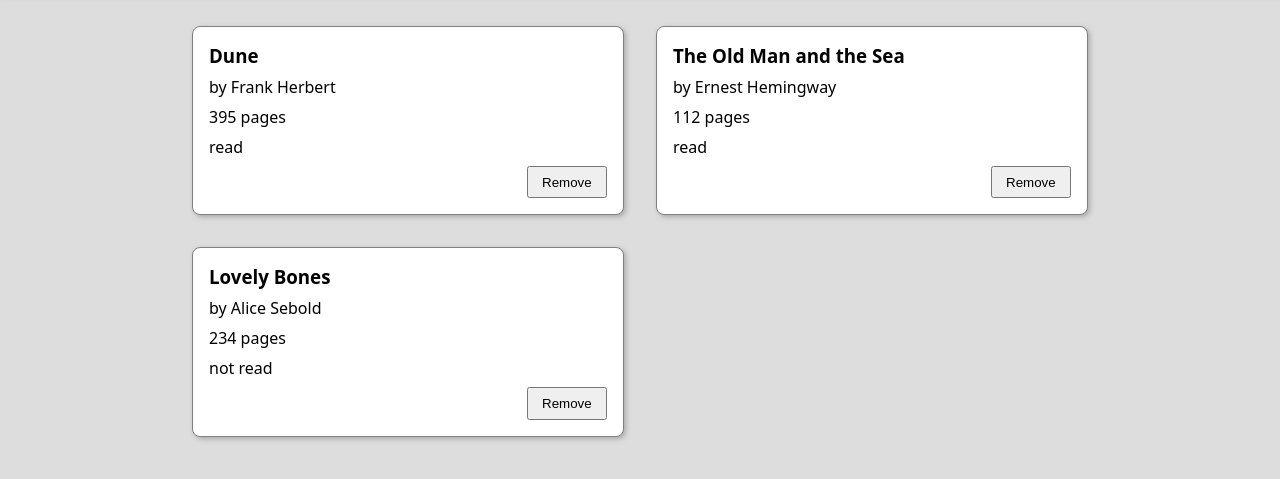
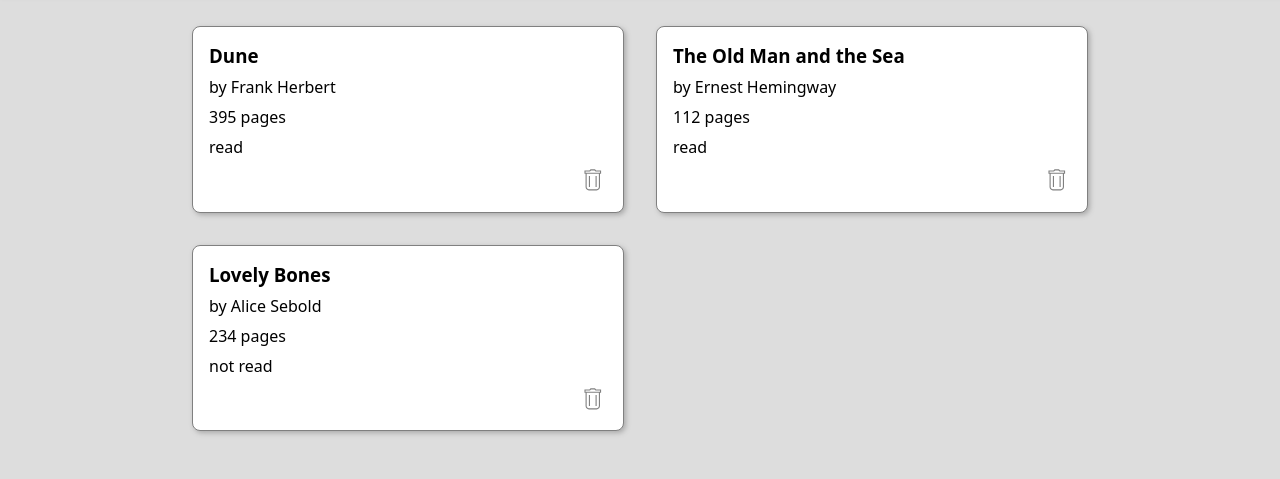
Before and after one commit to kgpolte/my-library, a website: page index.html in a window 1280 px wide. Shown: the part 71-550 px from the top of the page. Drawn offline with Linux system fonts and the light colour scheme.

Commit message:
Change remove button to icon

```diff
--- a/index.html
+++ b/index.html
@@ -10,20 +10,29 @@
 <body>
   <div class="header">
     <div class="logo">
-      <svg xmlns="http://www.w3.org/2000/svg" width="2em" height="2em" viewBox="0 0 24 24">
+      <!-- Books logo by Austin Andrew on Pictogrammers
+        https://pictogrammers.com/library/mdil/icon/book-multiple/ -->
+      <svg
+        xmlns="http://www.w3.org/2000/svg"
+        width="2em"
+        height="2em"
+        viewBox="0 0 24 24"
+      >
         <path d="M8,3H17C18.66,3 20,4.34 20,6V19C20,20.66 18.66,22 17,22H8C6.34,22 5,20.66 5,19V6C5,4.34 6.34,3 8,3M8,4C6.9,4 6,4.9 6,6V19C6,20.1 6.9,21 8,21H17C18.1,21 19,20.1 19,19V6C19,4.9 18.1,4 17,4H14V10.7L11,8.6L8,10.7V4M13,4H9V8.78L11,7.38L13,8.78V4M8,24C5.24,24 3,21.76 3,19V7H4V19C4,21.21 5.79,23 8,23H16V24H8Z" />
       </svg>
       <h2>My Library</h2>
     </div>
     <button id="add" type="button">
       Add a Book
+      <!-- Plus icon by Google on Pictogrammers
+        https://pictogrammers.com/library/mdi/icon/plus-box/ -->
       <svg
         xmlns="http://www.w3.org/2000/svg"
         width="2em"
         height="2em"
         viewBox="0 0 24 24"
-        role="graphics-symbol"
-        aria-label="Add a book">
+        aria-label="Add a book"
+      >
         <path d="M17,13H13V17H11V13H7V11H11V7H13V11H17M19,3H5C3.89,3 3,3.89 3,5V19A2,2 0 0,0 5,21H19A2,2 0 0,0 21,19V5C21,3.89 20.1,3 19,3Z" />
       </svg>
     </button>
--- a/library.js
+++ b/library.js
@@ -9,13 +9,36 @@ function Book(title, author, pages, read) {
 
 function removeBook(card) {
   myLibrary.splice(card.getAttribute("data-index"), 1);
-  console.log(myLibrary);
   card.remove();
 }
 
 function addBookToLibrary(title, author, pages, read) {
   const book = new Book(title, author, pages, read);
   myLibrary.push(book);
+}
+
+function renderTrashIcon(element) {
+  const iconSvg = document.createElementNS("http://www.w3.org/2000/svg", "svg");
+  const iconPath = document.createElementNS(
+    "http://www.w3.org/2000/svg",
+    "path"
+  );
+
+  iconSvg.setAttribute("fill", "gray");
+  iconSvg.setAttribute("viewBox", "0 0 24 24");
+  iconSvg.setAttribute("stroke", "none");
+  iconSvg.setAttribute("height", "2em");
+  iconSvg.setAttribute("width", "2em");
+  iconSvg.classList.add("icon");
+
+  iconPath.setAttribute(
+    "d",
+    "M18,19C18,20.66 16.66,22 15,22H8C6.34,22 5,20.66 5,19V7H4V4H8.5L9.5,3H13.5L14.5,4H19V7H18V19M6,7V19C6,20.1 6.9,21 8,21H15C16.1,21 17,20.1 17,19V7H6M18,6V5H14L13,4H10L9,5H5V6H18M8,9H9V19H8V9M14,9H15V19H14V9Z"
+  );
+
+  iconSvg.appendChild(iconPath);
+
+  return element.appendChild(iconSvg);
 }
 
 function addCard(book) {
@@ -41,12 +64,14 @@ function addCard(book) {
   read.textContent = `${book.read ? "read" : "not read"}`;
   card.appendChild(read);
 
-  const remove = document.createElement("button");
-  remove.setAttribute("type", "button");
-  remove.classList.add("remove-button");
-  remove.textContent = "Remove";
-  remove.addEventListener("click", e => removeBook(e.target.parentElement));
-  card.appendChild(remove);
+  const removeButton = document.createElement("button");
+  removeButton.setAttribute("type", "button");
+  removeButton.classList.add("remove-button");
+  renderTrashIcon(removeButton);
+  removeButton.addEventListener("click", () =>
+    removeBook(removeButton.parentElement)
+  );
+  card.appendChild(removeButton);
 
   bookDisplay.appendChild(card);
 }
@@ -66,11 +91,11 @@ document.getElementById("add").addEventListener("click", () => {
   document.querySelector("input").focus();
 });
 
-document.addEventListener("keydown", e => {
+document.addEventListener("keydown", (e) => {
   if (e.key === "Escape") {
     hideForm();
   }
-})
+});
 
 document.getElementById("cancel").addEventListener("click", () => {
   hideForm();
--- a/style.css
+++ b/style.css
@@ -89,7 +89,18 @@ body {
 
 .remove-button {
   justify-self: end;
-  padding: 0.5em 1em;
+  border: none;
+  background: none;
+}
+
+.remove-button > svg {
+  fill: gray;
+  transition: fill 200ms;
+}
+.remove-button > svg:hover {
+  fill: black;
+  transition: fill 200ms;
+  filter: drop-shadow(2px 2px 2px #888);
 }
 
 .form-wrapper {
```
